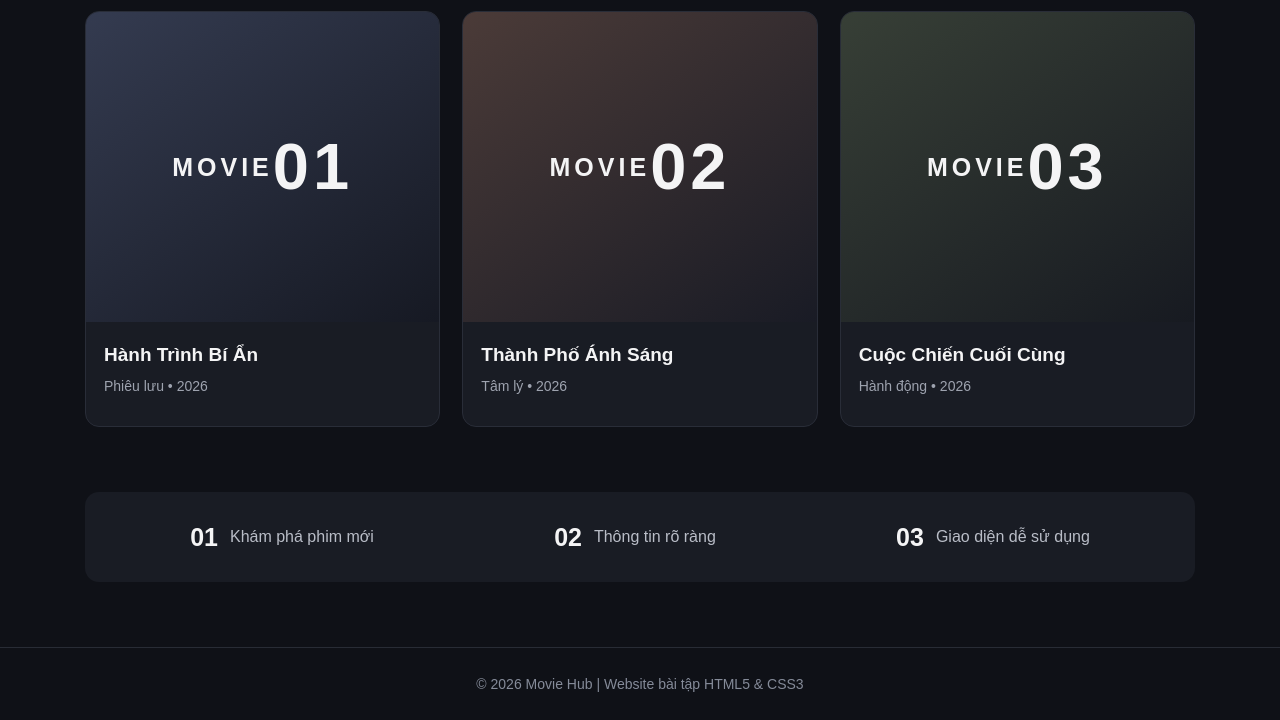
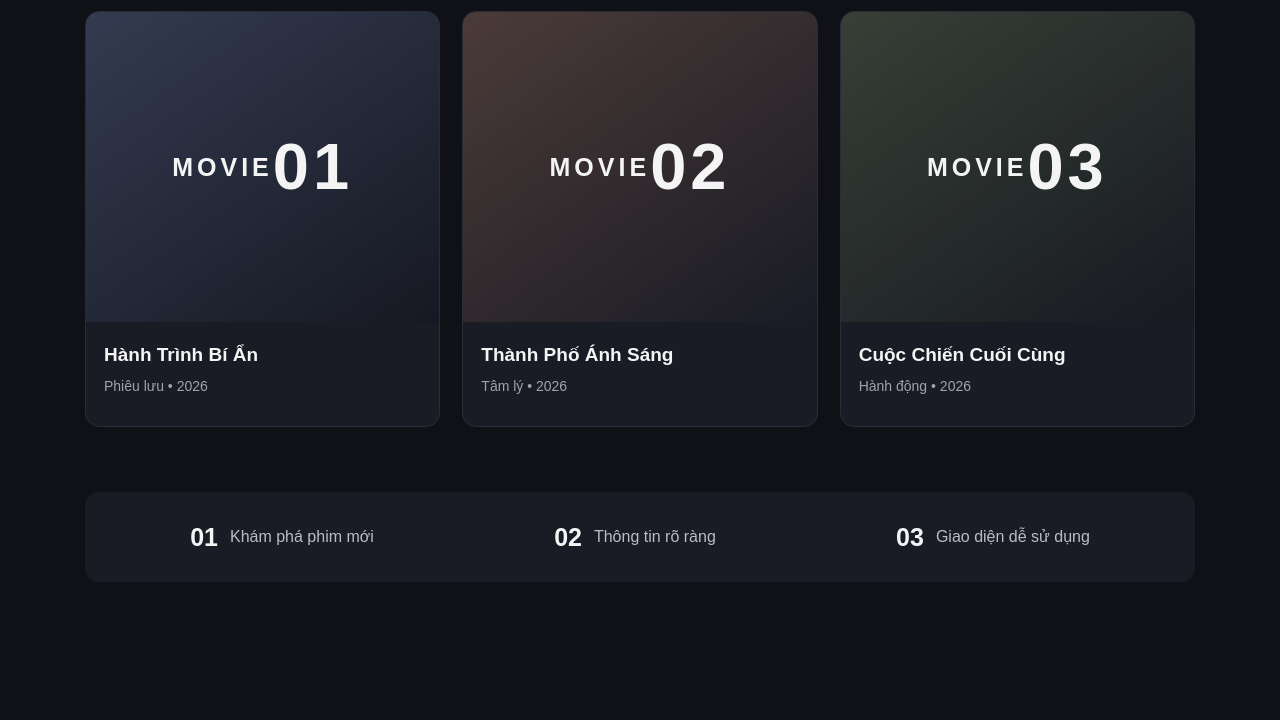
Before and after one commit to tinhdone/Phim, a plain HTML site: page index.html in a window 1280 px wide. Shown: the part 719-1439 px from the top of the page. After the commit the page ends 1366 px from the top, so only its background shows below. Drawn offline with Linux system fonts and the light colour scheme; files that its build step writes are made by us from their sources.

Commit message:
Update index.html

```diff
--- a/index.html
+++ b/index.html
@@ -109,11 +109,6 @@
 
 </main>
 
-<footer>
-    <p>
-        © 2026 Movie Hub | Website bài tập HTML5 & CSS3
-    </p>
-</footer>
 
 </body>
 </html>
```
